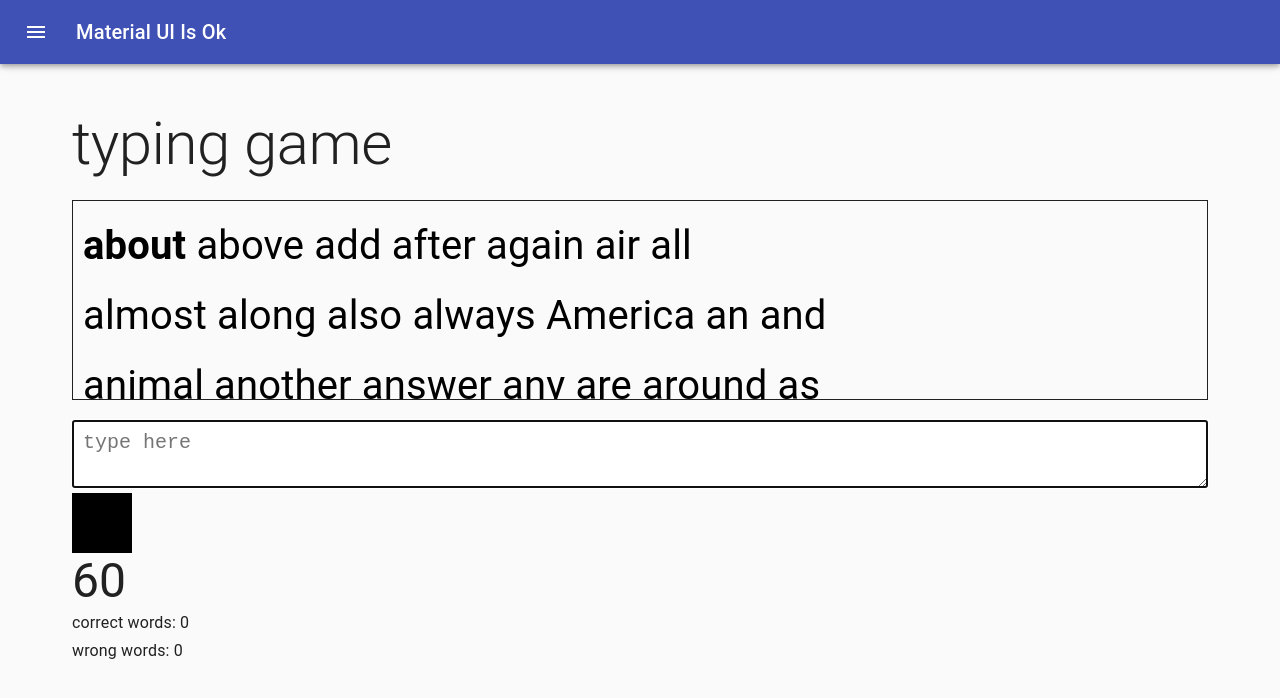
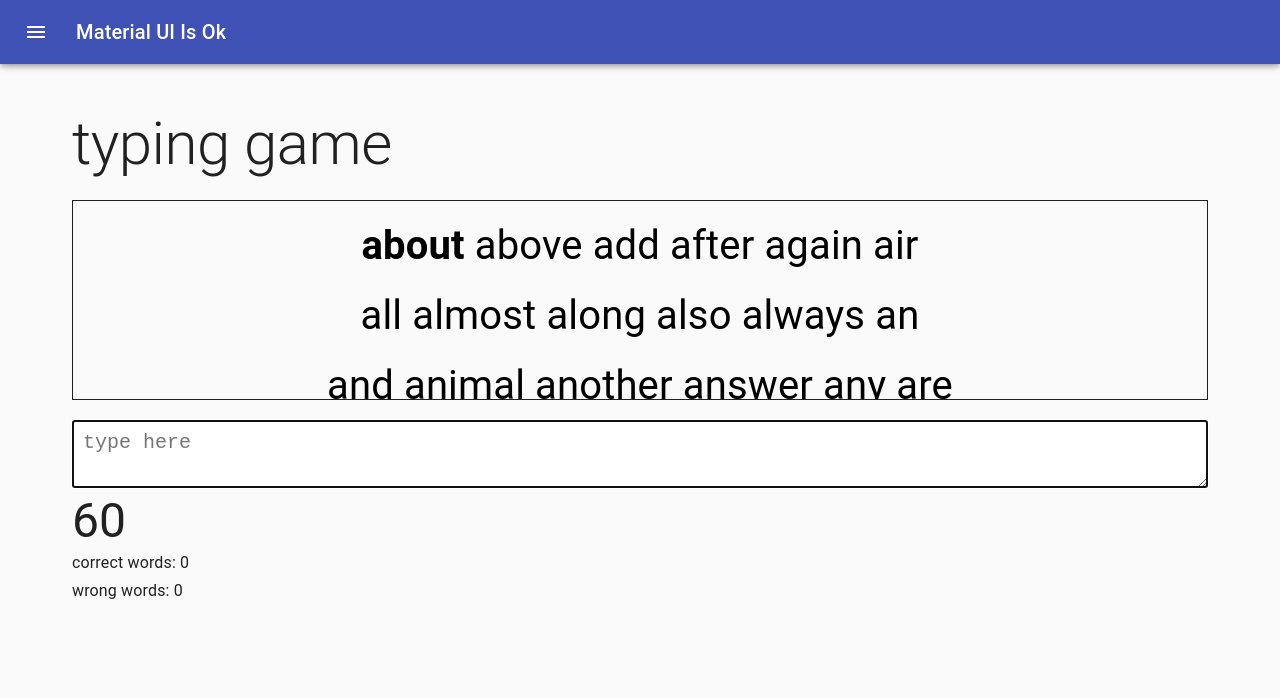
Before and after one commit to owengiri20/material-ui-is-ok, a React (Create React App) app: page /typer in a window 1280 px wide. Shown: the top 698 px of the page. Built offline with nearby package versions, Linux system fonts and the light colour scheme.

Commit message:
improvements

```diff
--- a/src/App.css
+++ b/src/App.css
@@ -2,3 +2,17 @@ a {
 	text-decoration: none;
 	color: unset;
 }
+
+#fuck::-webkit-scrollbar-track {
+	-webkit-box-shadow: transparent;
+	background-color: transparent;
+}
+
+#fuck::-webkit-scrollbar {
+	width: 6px;
+	background-color: transparent;
+}
+
+#fuck::-webkit-scrollbar-thumb {
+	background-color: transparent;
+}
--- a/src/typing-game/typer.tsx
+++ b/src/typing-game/typer.tsx
@@ -14,7 +14,7 @@ const everyNth = (arr: number[], nth: number) => arr.filter((_, i) => i % nth ==
 const genWords = (): TestWord[] => {
 	const words: string[] = j.split("|")
 
-	const cutOffs = everyNth(Array.from(Array(words.length).keys()), 7)
+	const cutOffs = everyNth(Array.from(Array(words.length).keys()), 6)
 
 	const testWords: TestWord[] = words.map((w, i) => {
 		let c = false
@@ -38,6 +38,7 @@ export const Typer = (props: Props) => {
 			maxHeight: "200px",
 			overflowY: "auto",
 			fontSize: "20px",
+			textAlign: "center",
 		},
 
 		textAreaStyles: { width: "100%", fontSize: "20px", padding: "10px" },
@@ -212,7 +213,7 @@ export const Typer = (props: Props) => {
 						id=""
 						placeholder="type here"
 					></textarea>
-					<div className={classes.indicator} style={{ backgroundColor: iColour }}></div>
+					{/* <div className={classes.indicator} style={{ backgroundColor: iColour }}></div> */}
 					<div>
 						<Typography variant="h3">{seconds}</Typography>
 						<Typography variant="subtitle1">correct words: {correctWords}</Typography>
```
Also changed, not shown: src/typing-game/words.json (+1 -1 lines).
